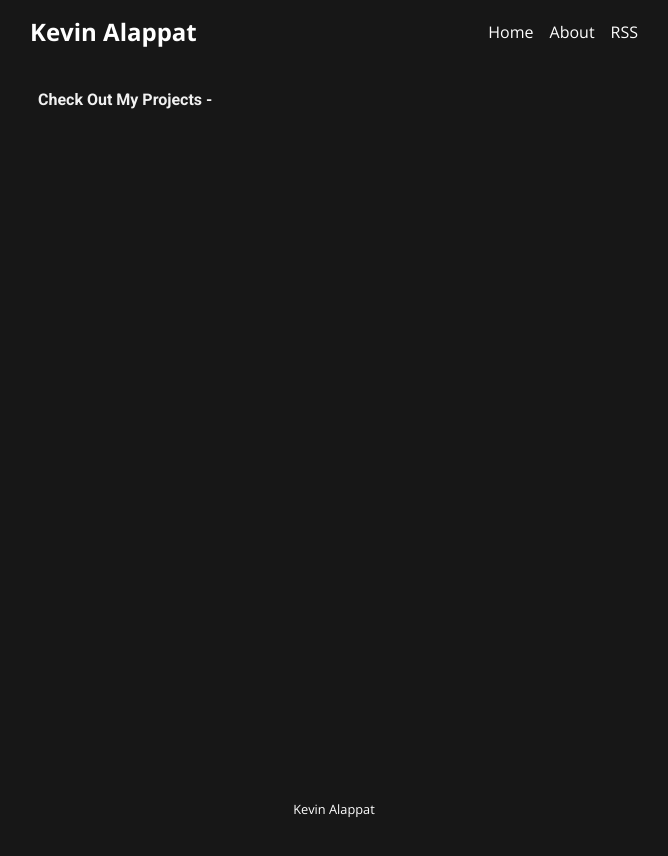
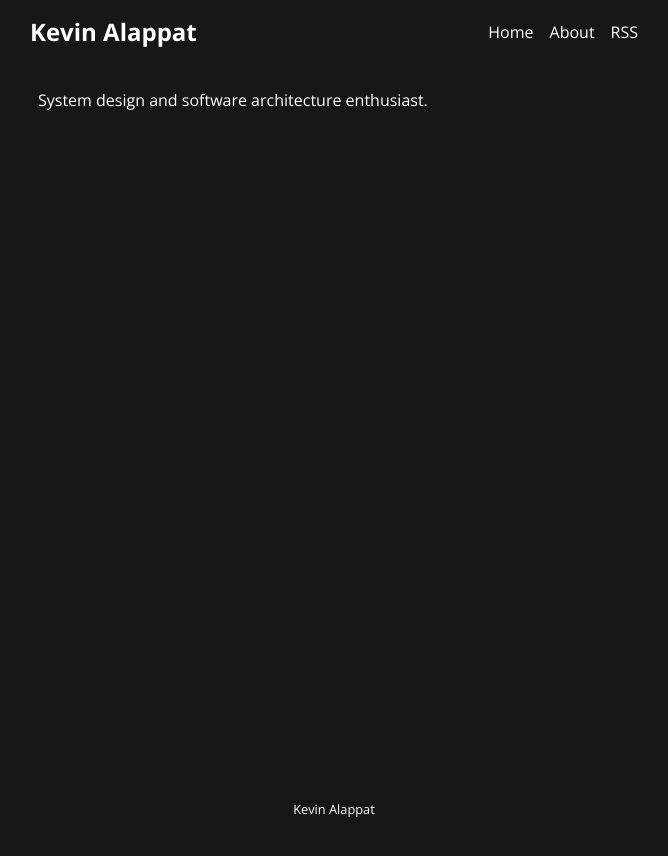
Before and after one commit to kevinalappat09/kevinalappat09.github.io, a Jekyll site: the page built from about.md, in a window 1280 px wide. Shown: the top 856 px of the page, without its empty margins (306-974 px from the left). Built offline with Jekyll 4.4.1, drawn with Linux system fonts in a browser that asks for light colours; nearby versions of some CDN libraries.

Commit message:
minor change to about

```diff
--- a/about.md
+++ b/about.md
@@ -3,4 +3,4 @@ layout: default
 title: About
 ---
 
-### Check Out My Projects -
+System design and software architecture enthusiast.
```
